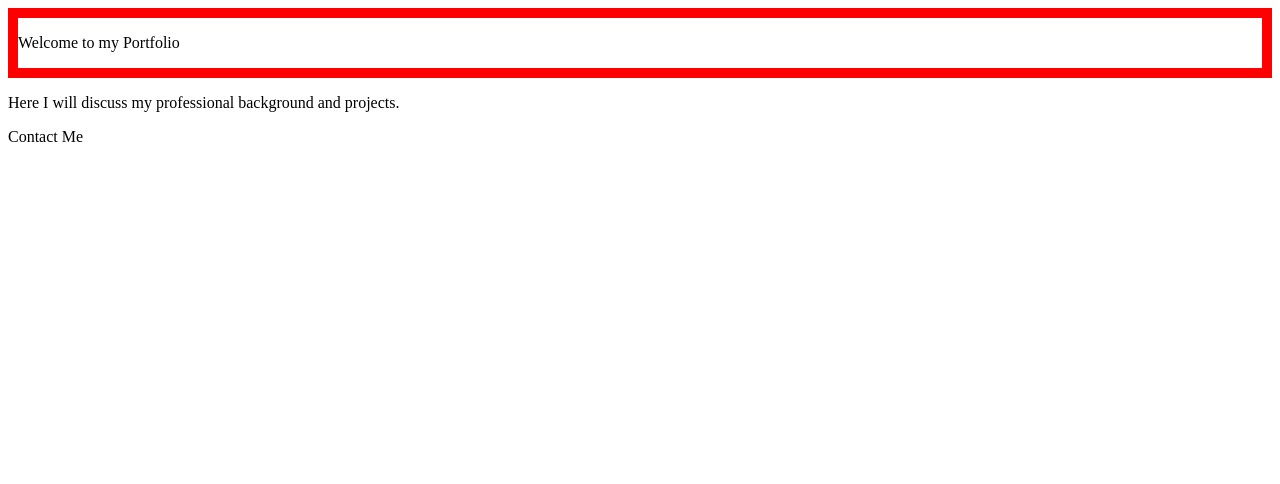
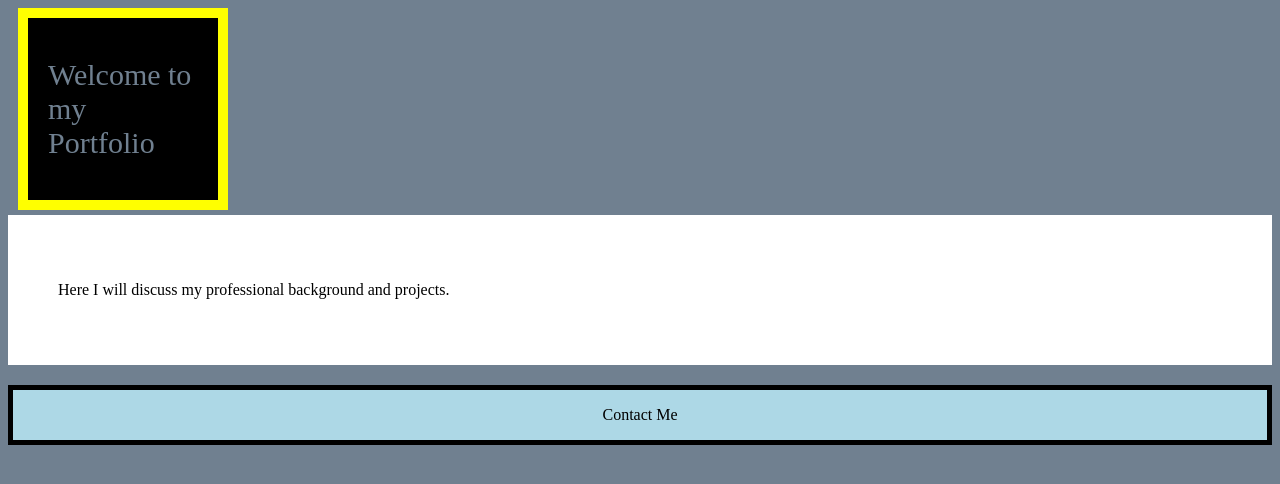
Before and after one commit to JLowe-N/JLowenPortfolioSite, a Django app: page / in a window 1280 px wide. Shown: the top 484 px of the page. Run offline with Django 3.2, Linux system fonts and the light colour scheme.

Commit message:
Updated css-styling to reflect very basic box-model

```diff
--- a/portfolio/portfolioapp/static/portfolioapp/css/style.css
+++ b/portfolio/portfolioapp/static/portfolioapp/css/style.css
@@ -1,3 +1,25 @@
+body {
+    background: slategray;
+}
+
 header {
-    border: 10px solid red;
+    width: 150px;
+    background: black;
+    color: slategray;
+    font-size: 30px;
+    border: 10px solid yellow;
+    margin: 5px 10px;
+    padding: 10px 20px;
 }
+
+main {
+    background: white;
+    padding: 50px;
+    margin-bottom: 20px;
+}
+
+footer {
+    text-align: center;
+    background: lightblue;
+    border: 5px solid black;
+}
```
